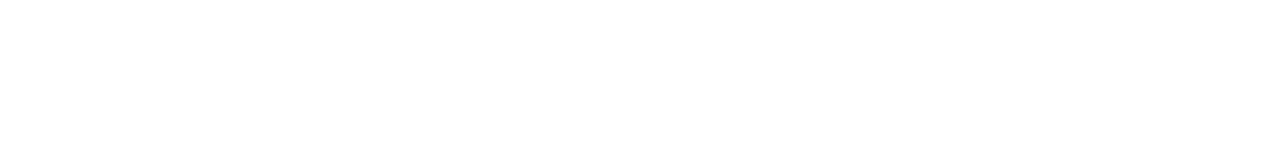
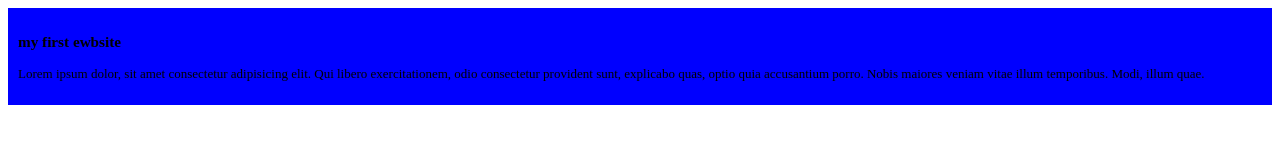
Before and after one commit to nahid2403-debug/my-simple--website, a plain HTML site: page index.html in a window 1280 px wide. Drawn offline with Linux system fonts and the light colour scheme.

Commit message:
added the first bloge

```diff
--- a/index.html
+++ b/index.html
@@ -4,8 +4,12 @@
     <meta charset="UTF-8">
     <meta name="viewport" content="width=device-width, initial-scale=1.0">
     <title>my simple website</title>
+    <link rel="stylesheet" href="styel/bloge.css">
 </head>
 <body>
-
+    <div>
+        <h3>my first ewbsite</h3>
+        <p>Lorem ipsum dolor, sit amet consectetur adipisicing elit. Qui libero exercitationem, odio consectetur provident sunt, explicabo quas, optio quia accusantium porro. Nobis maiores veniam vitae illum temporibus. Modi, illum quae.</p>
+    </div>
 </body>
 </html>
--- /dev/null
+++ b/styel/bloge.css
@@ -0,0 +1,5 @@
+div{
+    background-color: blue;
+    font-size: small;
+    padding: 10px;
+}
```
